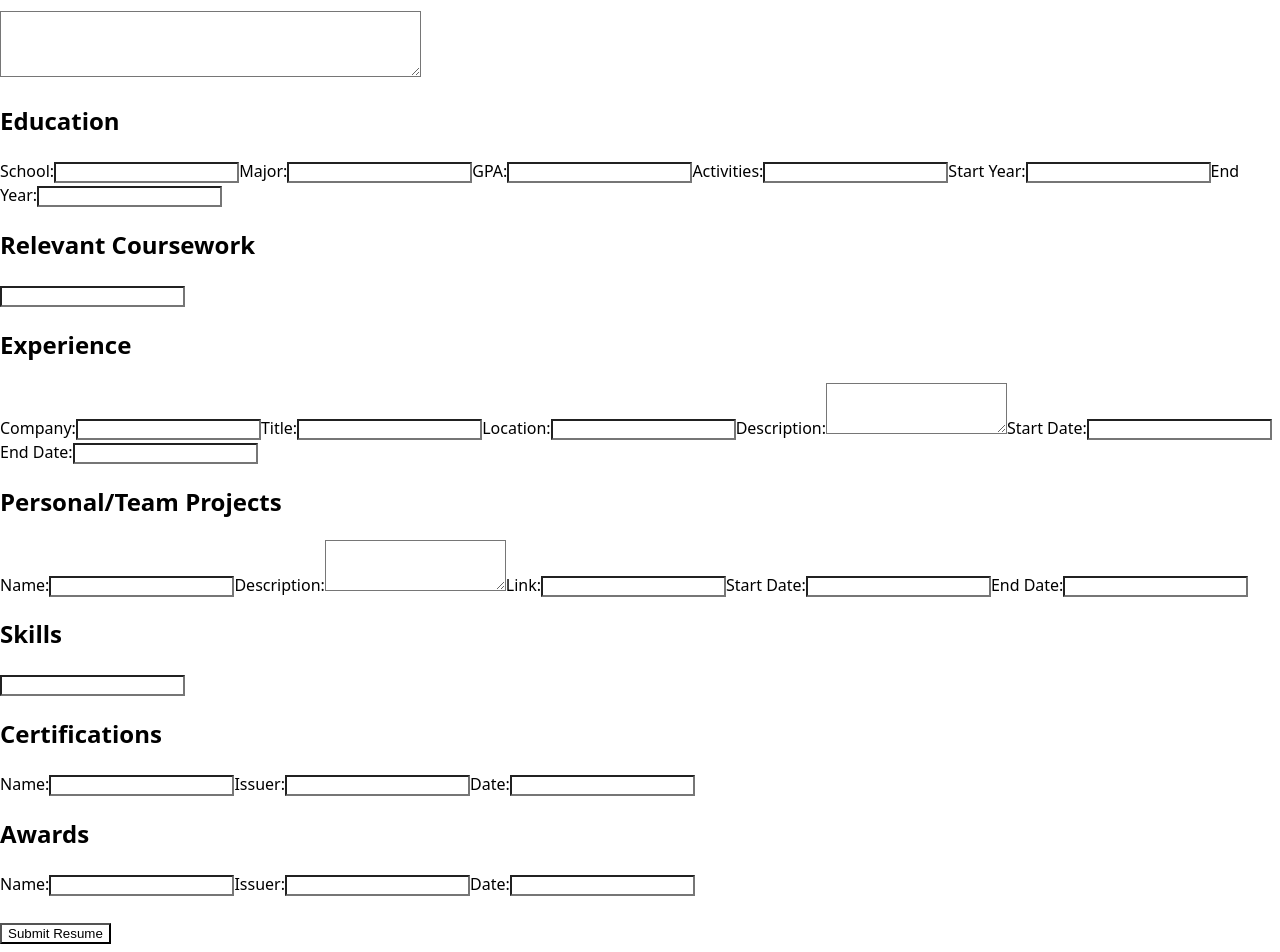
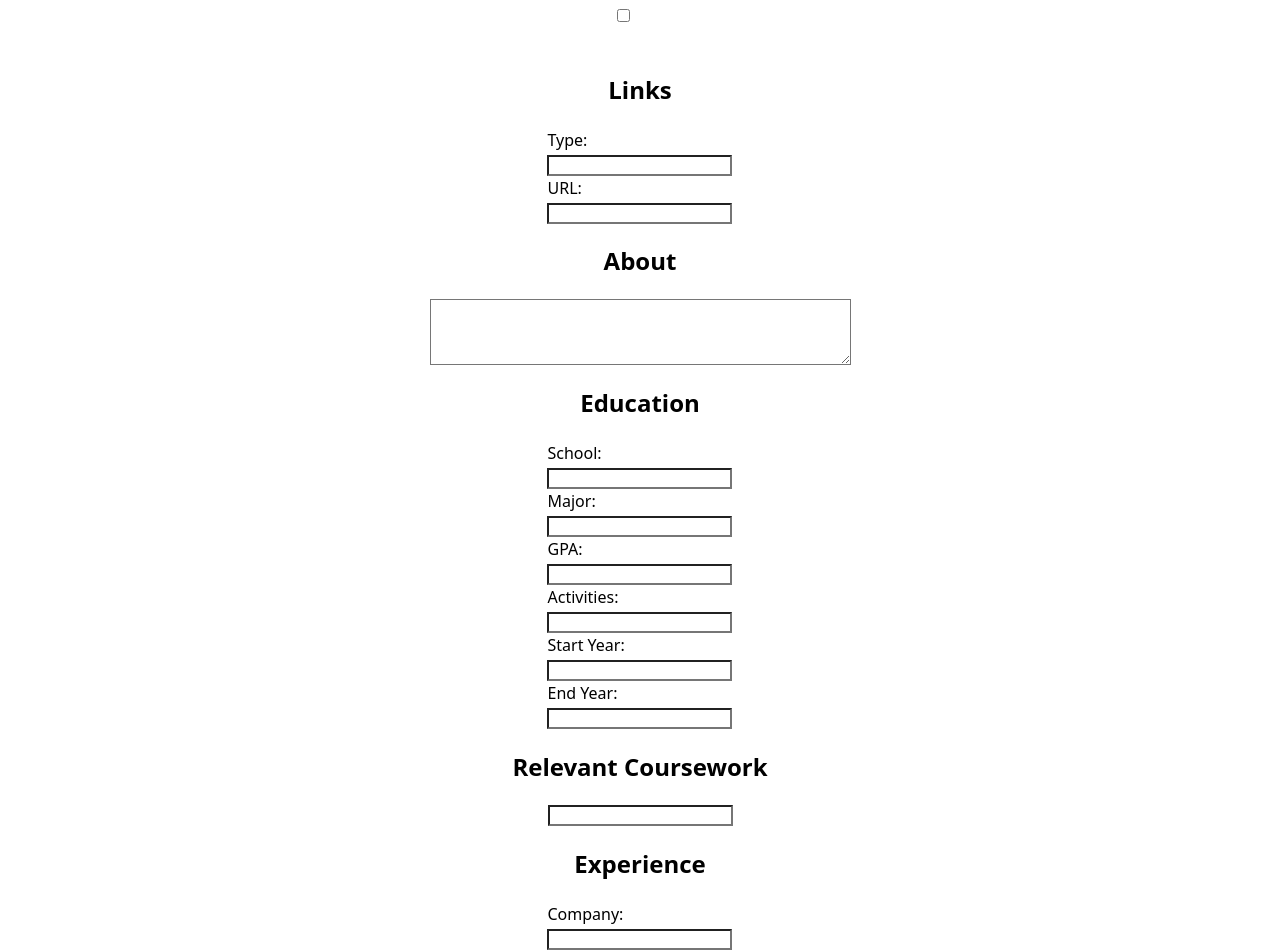
Before and after one commit to SeanSan06/the-method, a React (Vite) app in the folder frontend/: page /form in a window 1280 px wide. Shown: the part 507-1459 px from the top of the page. Built offline with nearby package versions, Linux system fonts and the light colour scheme.

Commit message:
Apply CSS to organize resume form & write comments
This also updates the ID selectors for each of the form tags like input
and the divs. This allows for easier customization to the form later on.

```diff
--- a/frontend/src/components/Form.jsx
+++ b/frontend/src/components/Form.jsx
@@ -2,9 +2,11 @@ function Form() {
     return  (
         <div id="form-page">
             <h1>Resume Maker</h1>
-                <form id="resumeForm">
+                <form id="resume-form">
                     {/* Basic information section */}
                     <h2>Basic Information</h2>
+                    <div id="basic-information-container">
+                        <div id="basic-information">
                             <label>
                                 Name:
                                 <input type="text" name="resume[name]" />
@@ -25,11 +27,13 @@ function Form() {
                                 <input type="checkbox" name="resume[is_us_citizen]" />
                             </label>
                             <br />
+                        </div>
+                    </div>
 
                     {/* Links section */}
                     <h2>Links</h2>
-                <div id="linksContainer">
-                    <div class="link">
+                    <div id="links-container">
+                        <div id="link">
                             <label>
                                 Type:
                                 <input type="text" name="resume[links][0][type]" />
@@ -47,8 +51,8 @@ function Form() {
 
                     {/* Education section */}
                     <h2>Education</h2>
-                <div id="educationContainer">
-                    <div class="education">
+                    <div id="education-container">
+                        <div id="education">
                             <label>
                                 School:
                                 <input type="text" name="resume[education][0][school]" />
@@ -82,8 +86,8 @@ function Form() {
 
                     {/* Experience section */}
                     <h2>Experience</h2>
-                <div id="experienceContainer">
-                    <div class="experience">
+                    <div id="experience-container">
+                        <div id="experience">
                             <label>
                                 Company:
                                 <input type="text" name="resume[experience][0][company]" />
@@ -113,8 +117,8 @@ function Form() {
 
                     {/* Personal/team projects section */}
                     <h2>Personal/Team Projects</h2>
-                <div id="projectsContainer">
-                    <div class="project">
+                    <div id="projects-container">
+                        <div id="project">
                             <label>
                                 Name:
                                 <input type="text" name="resume[projects][0][name]" />
@@ -144,8 +148,8 @@ function Form() {
 
                     {/* Certifications */}
                     <h2>Certifications</h2>
-                <div id="certificationsContainer">
-                    <div class="certification">
+                    <div id="certifications-container">
+                        <div id="certification">
                             <label>
                                 Name:
                                 <input type="text" name="resume[certifications][0][name]" />
@@ -163,8 +167,8 @@ function Form() {
 
                     {/* Awards section */}
                     <h2>Awards</h2>
-                <div id="awardsContainer">
-                    <div class="award">
+                    <div id="awards-container">
+                        <div id="award">
                             <label>
                                 Name:
                                 <input type="text" name="resume[awards][0][name]" />
--- a/frontend/src/styles/form-page.css
+++ b/frontend/src/styles/form-page.css
@@ -6,8 +6,14 @@
 }
 
 
-
-#form-area {
+#resume-form,
+#basic-information-container, #basic-information,
+#links-container, #link,
+#education-container, #education,
+#experience-container, #experience,
+#projects-container, #project,
+#certifications-container, #certification,
+#awards-container, #award {
     display: flex;
     flex-direction: column;
     justify-content: center;
```
Lines whose indentation alone changed are shown as unchanged.
